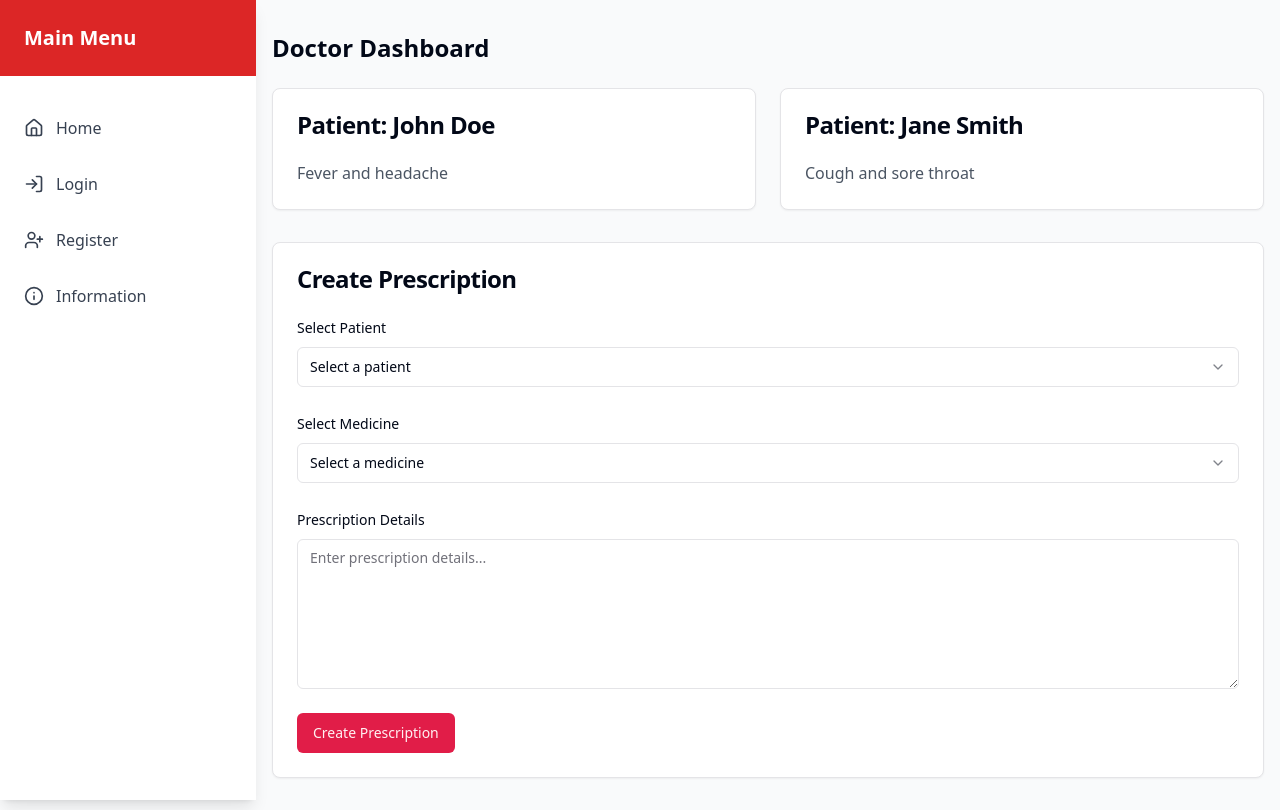
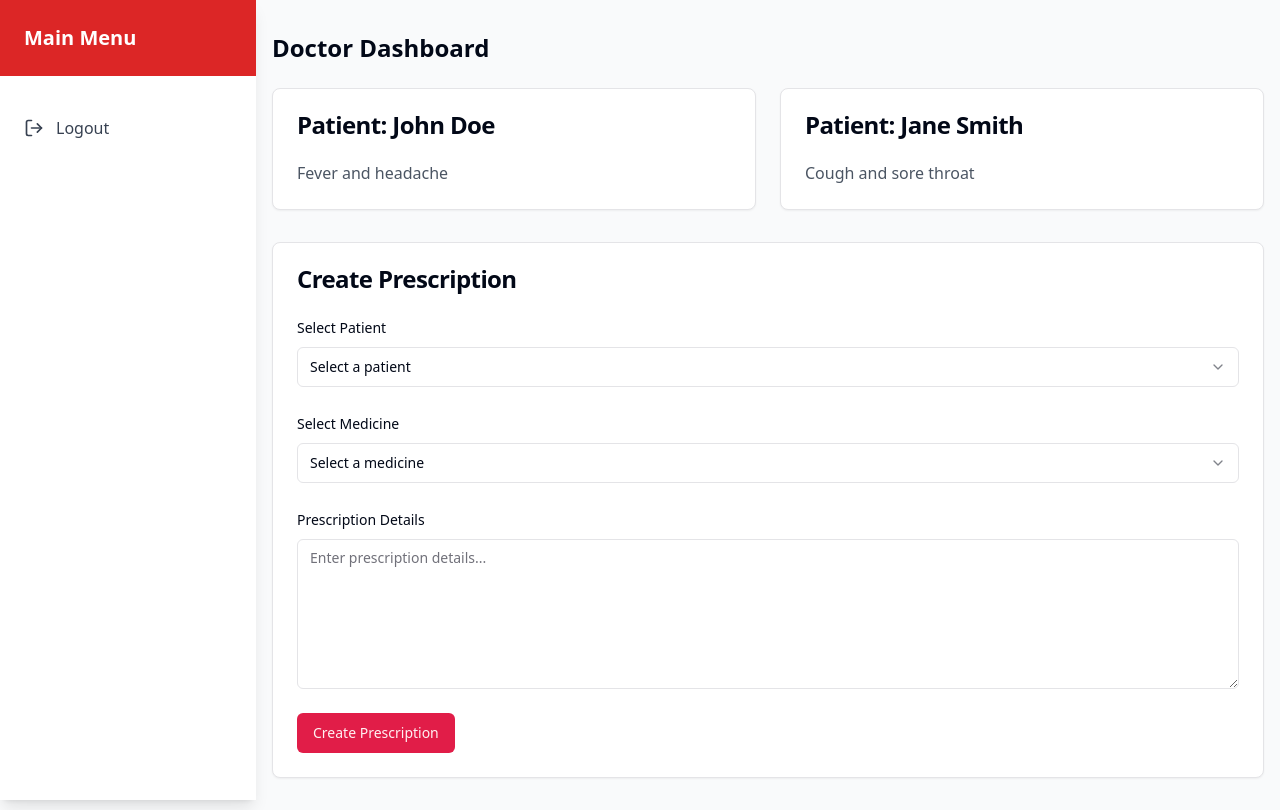
Before and after one commit to NatapatRou/interactive-menu-magic, a React (Vite) app: page /doctor-dashboard in a window 1280 px wide. Built offline with nearby package versions, Linux system fonts and the light colour scheme.

Commit message:
Restrict Sidebar Options After Login
Update the sidebar functionality to allow logged-in users to only select the "Logout" option. This ensures that users cannot navigate to other pages through the sidebar after logging in.
[skip gpt_engineer]

```diff
--- a/src/components/Sidebar.tsx
+++ b/src/components/Sidebar.tsx
@@ -1,15 +1,38 @@
-import { Home, LogIn, UserPlus, Info } from "lucide-react";
-import { Link, useLocation } from "react-router-dom";
+import { Home, LogIn, UserPlus, Info, LogOut } from "lucide-react";
+import { Link, useLocation, useNavigate } from "react-router-dom";
 
-const menuItems = [
-  { icon: Home, label: "Home", path: "/" },
-  { icon: LogIn, label: "Login", path: "/login" },
-  { icon: UserPlus, label: "Register", path: "/register" },
-  { icon: Info, label: "Information", path: "/info" },
-];
+const getMenuItems = (isLoggedIn: boolean) => {
+  if (isLoggedIn) {
+    return [
+      { icon: LogOut, label: "Logout", path: "/login" },
+    ];
+  }
+
+  return [
+    { icon: Home, label: "Home", path: "/" },
+    { icon: LogIn, label: "Login", path: "/login" },
+    { icon: UserPlus, label: "Register", path: "/register" },
+    { icon: Info, label: "Information", path: "/info" },
+  ];
+};
 
 const Sidebar = () => {
   const location = useLocation();
+  const navigate = useNavigate();
+
+  // Check if user is on a dashboard page
+  const isLoggedIn = location.pathname.includes('dashboard');
+
+  const handleLogout = (path: string) => {
+    if (path === '/login') {
+      // Add any logout logic here if needed
+      navigate('/login');
+    } else {
+      navigate(path);
+    }
+  };
+
+  const menuItems = getMenuItems(isLoggedIn);
 
   return (
     <div className="fixed left-0 top-0 h-full w-64 bg-white shadow-lg animate-fadeIn">
@@ -21,16 +44,16 @@ const Sidebar = () => {
           const Icon = item.icon;
           const isActive = location.pathname === item.path;
           return (
-            <Link
+            <button
               key={index}
-              to={item.path}
-              className={`flex items-center px-6 py-4 text-gray-700 transition-all duration-300 hover:bg-gray-50 ${
+              onClick={() => handleLogout(item.path)}
+              className={`flex w-full items-center px-6 py-4 text-gray-700 transition-all duration-300 hover:bg-gray-50 ${
                 isActive ? "bg-gray-100 border-r-4 border-hospital-primary" : ""
               }`}
             >
               <Icon className="w-5 h-5 mr-3" />
               <span className="font-medium">{item.label}</span>
-            </Link>
+            </button>
           );
         })}
       </nav>
```
